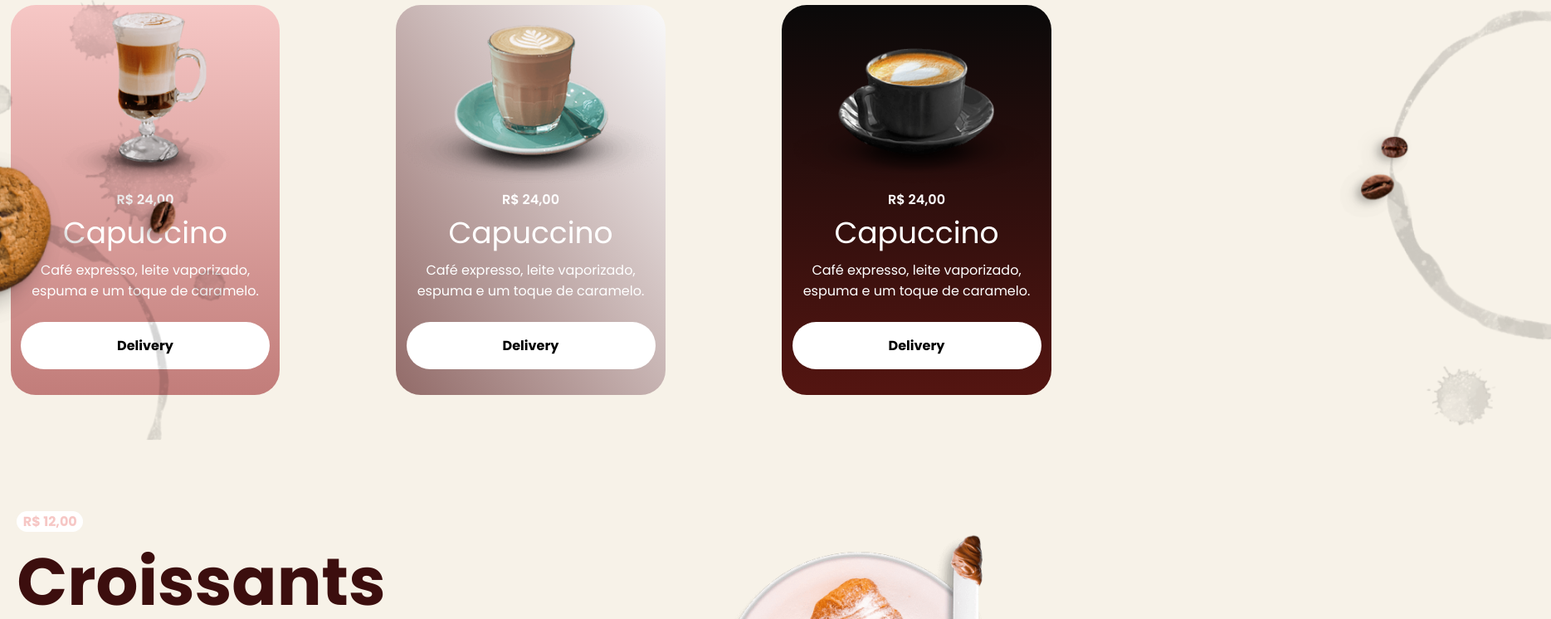
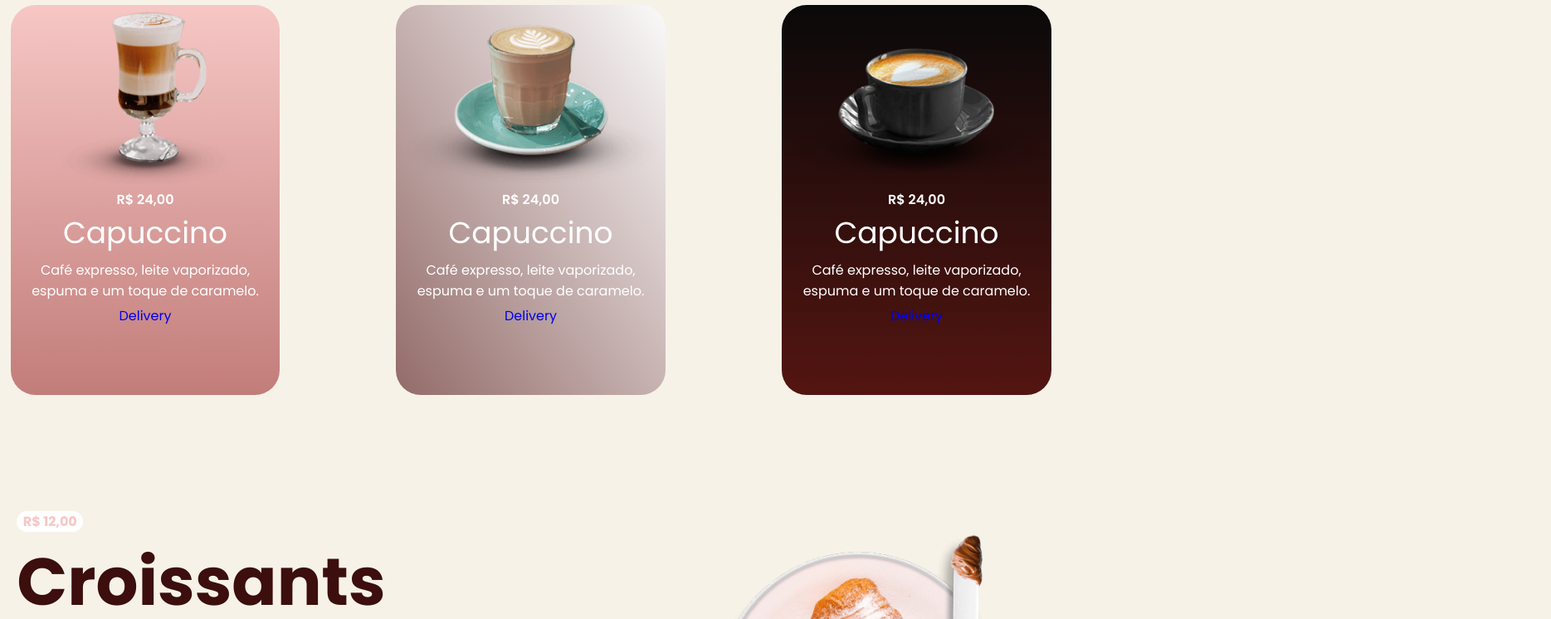
Before and after one commit to LuneriATR/html-css-landingpage, a plain HTML site: page index.html in a window 1280 px wide. Shown: the part 828-1574 px from the top of the page at 83% size, 1869 px wide, since content can reach past the window. Drawn offline with Linux system fonts and the light colour scheme.

Commit message:
Correção da atividade e grid

```diff
--- a/index.css
+++ b/index.css
@@ -94,6 +94,89 @@ header{
 }
 
 #cafés{
+
+    background-image: url"(assets\bg-coffee-stains.png)";
+    background-size: contain;
+    background-repeat: no-repeat;
+
+/*VERSÃO DO PROFESSOR:
+    #cafés{
+        border: 1px solid red;
+        & .textos{
+        color: #3C0E0E;
+        display: flex;
+        justify-content: center;
+        flex-position: column;
+            & h2{
+                font-size: 40px;
+                font-weight: 600;
+            }
+            & .detalhe{
+            width: 65px;
+            height: 1px;
+            background-color: #3C0E0E;
+            margin-bottom: 30px;
+            }
+            & p{
+                width: 540px;
+                margin-bottom: 30px;
+            }
+        }
+
+        & .grade{
+            display: grid;
+            grid-templete-columns: repeat(3, 1fr);
+            gap: 70px
+            padding: 0 110px;
+            margin-top: 60px;
+            text-align: center;
+        }
+
+        & div{
+            display: flex;
+            flex-direction: column;
+            align-items: center;
+            color: #ffffff;
+            border-radius:50px;
+            padding: 25px 30px;
+
+            &.café1{
+                background color copiado do figma;
+            }
+
+            &.café2{
+                background color copiado do figma;
+            }
+
+            &.café3{
+                background color copiado do figma;
+            }
+            & h3{
+                font-size: 32px;
+                margin-bottom: 10px;
+            }
+            & h2{
+                font-size: 20;
+                margin-bottom;
+            a{
+                display: block;
+                background-color: white;
+                liine-height: 46px;
+                width: 100%;
+                border-radius: 25px;
+                text-align: center;
+                color: black;
+                font-weight: bold;
+                margin-top: 30px;
+                box-shadow: 0 8px 7px #00000025;
+            }
+
+    }
+
+
+
+*/
+
     margin-top: 70px;
     display: flex;
     justify-content: center;
@@ -105,12 +188,7 @@ header{
     text-align: center;
     }
 
-    #bg-coffee-stains{
-        transform: scale(1.1);
-        position: absolute;
-        padding-left: 80px;
 
-    }
 
     h1{
         font-weight: 600;
@@ -163,16 +241,6 @@ header{
         }
     }
 
-    button{
-        margin-top: 20px;
-        border: none;
-        background-color: white;
-        padding: 16px;
-        width: 300px;
-        font-weight: bold;
-        font-size: 16px;
-        border-radius: 30px;
-    }
 }
 
 #croissants{
--- a/index.html
+++ b/index.html
@@ -19,7 +19,7 @@
         </div>
         <div>
             <a href="login-meowcafe.html">Login</a>
-            <a class="btn" href="">Delivery</a>
+            <a class="btn" href="delivery.html">Delivery</a>
         </div>
 
     </header>
@@ -37,14 +37,12 @@
             </div>
         </section>
 
+        <!-- secction#cafés (tag#nome-do-id)-->
         <section id="cafés">
-
-            <div id="bg-coffee-stains">
-                <img src="assets\bg-coffee-stains.png" alt="Manchas de café">
-            </div>
-
-            <div>
+<!-- classe textos foi usada na versão do professor-->
+            <div class="textos">
                 <h1 class="alinhamento">Cafés</h1>
+                <div class="detalhe"></div>
                 <p class="alinhamento">Conheça nossos cafés exclusivos, pensados e preparados por nossos baristas renomados.</p>
                 <a class="alinhamento" href="">Veja todos ></a>
             </div>
@@ -56,21 +54,21 @@
                     <h1>R$ 24,00</h1>
                     <h2>Capuccino</h2>
                     <p>Café expresso, leite vaporizado, espuma e um toque de caramelo.</p>
-                    <button>Delivery</button>
+                    <a class="delivery-button" href="delivery.html">Delivery</a>
                 </li>
                 <li id="ao-leite">
                     <img src="assets\img-cafe-ao-leite.png" alt="Um copo de café com leite." />
                     <h1>R$ 24,00</h1>
                     <h2>Capuccino</h2>
                     <p>Café expresso, leite vaporizado, espuma e um toque de caramelo.</p>
-                    <button>Delivery</button>
+                    <a class="delivery-button" href="delivery.html">Delivery</a>
                 </li>
                 <li id="preto">
                     <img src="assets\img-cafe-preto.png" alt="Uma xícara de café." />
                     <h1>R$ 24,00</h1>
                     <h2>Capuccino</h2>
                     <p>Café expresso, leite vaporizado, espuma e um toque de caramelo.</p>
-                    <button>Delivery</button>
+                    <a class="delivery-button" href="delivery.html">Delivery</a>
                 </li>
 
             </ul>
```
Also changed, not shown: delivery.html (+12 -0 lines), assets/bg-coffee-stains-left.png (added), assets/bg-coffee-stains-right.png (added), 1 other file.
